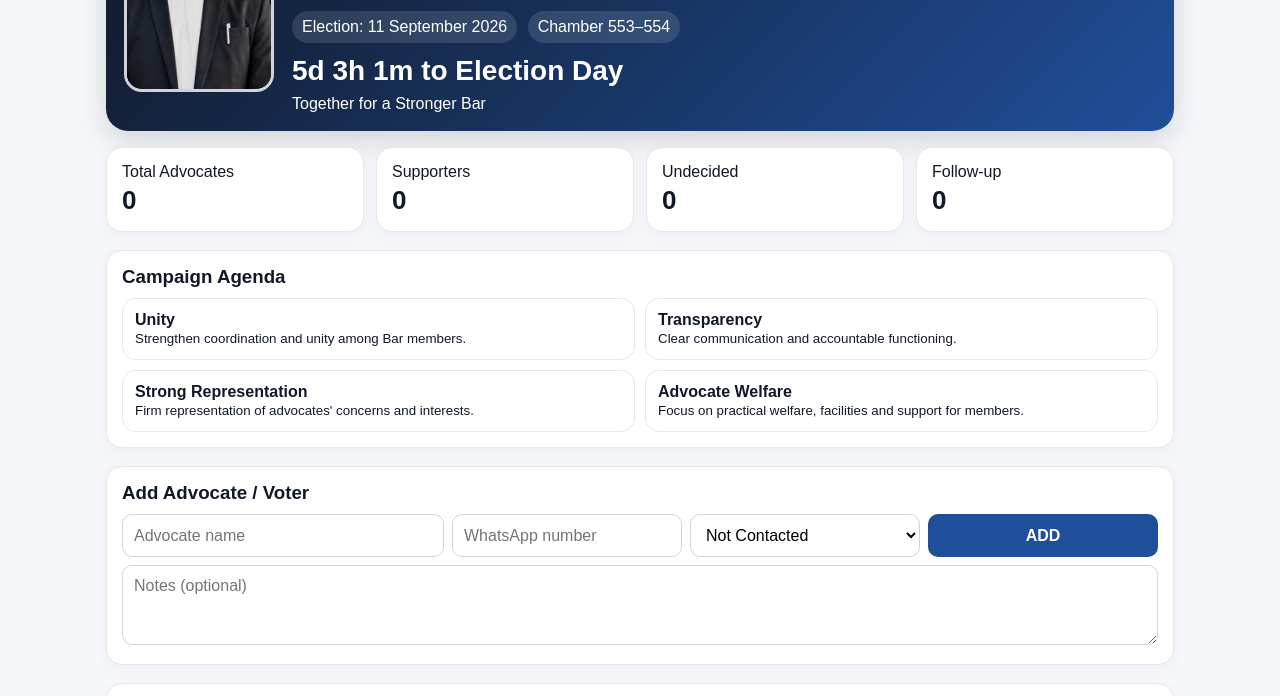
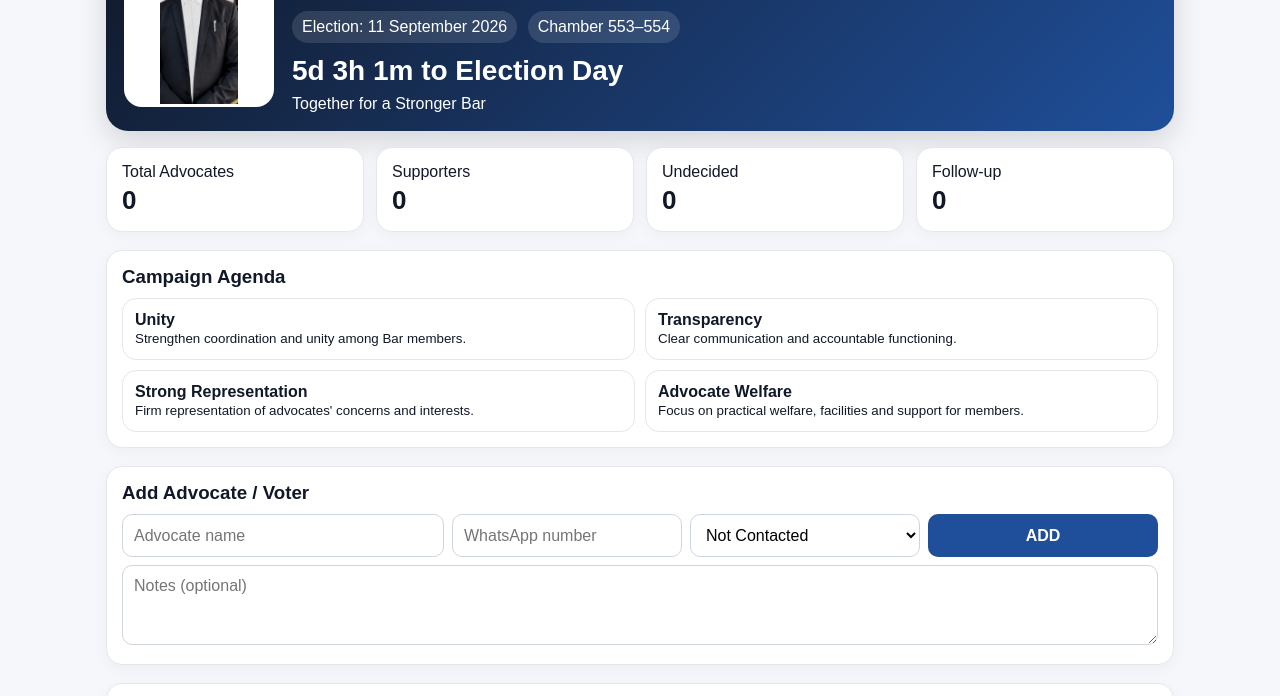
Before and after one commit to vakildraftgo/DBA-Election-Connect, a plain HTML site: page index.html in a window 1280 px wide. Shown: the part 113-809 px from the top of the page. Drawn offline with Linux system fonts and the light colour scheme; files whose address does not match are found by name.

Commit message:
Fix candidate photo crop

```diff
--- a/index.html
+++ b/index.html
@@ -16,7 +16,15 @@
     body{margin:0;font-family:Arial,Helvetica,sans-serif;background:var(--bg);color:var(--text)}
     .wrap{max-width:1100px;margin:auto;padding:16px}
     .hero{background:linear-gradient(135deg,#111827,#1f4f9a);color:white;border-radius:22px;padding:18px;display:grid;grid-template-columns:150px 1fr;gap:18px;align-items:center;box-shadow:0 10px 30px rgba(0,0,0,.14)}
-    .hero img{width:150px;height:150px;object-fit:cover;border-radius:18px;border:3px solid rgba(255,255,255,.8)}
+    .hero img{
+  width:150px;
+  height:180px;
+  object-fit:contain;
+  object-position:center top;
+  background:white;
+  border-radius:18px;
+  border:3px solid rgba(255,255,255,.7);
+}
     .hero h1{margin:0 0 6px;font-size:30px}
     .hero h2{margin:0 0 10px;font-size:18px;font-weight:600}
     .tag{display:inline-block;background:rgba(255,255,255,.12);padding:7px 10px;border-radius:999px;margin:4px 6px 0 0}
```
